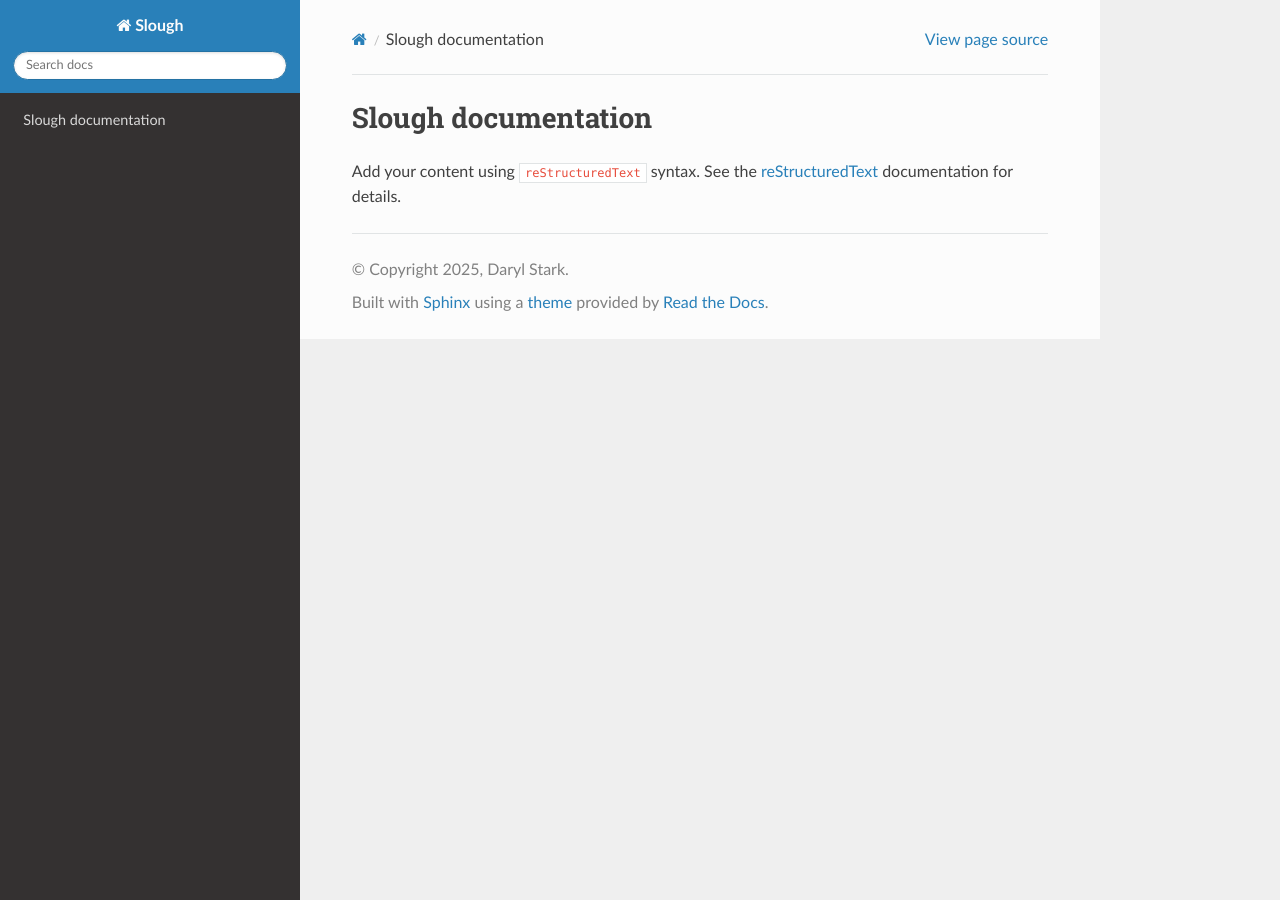
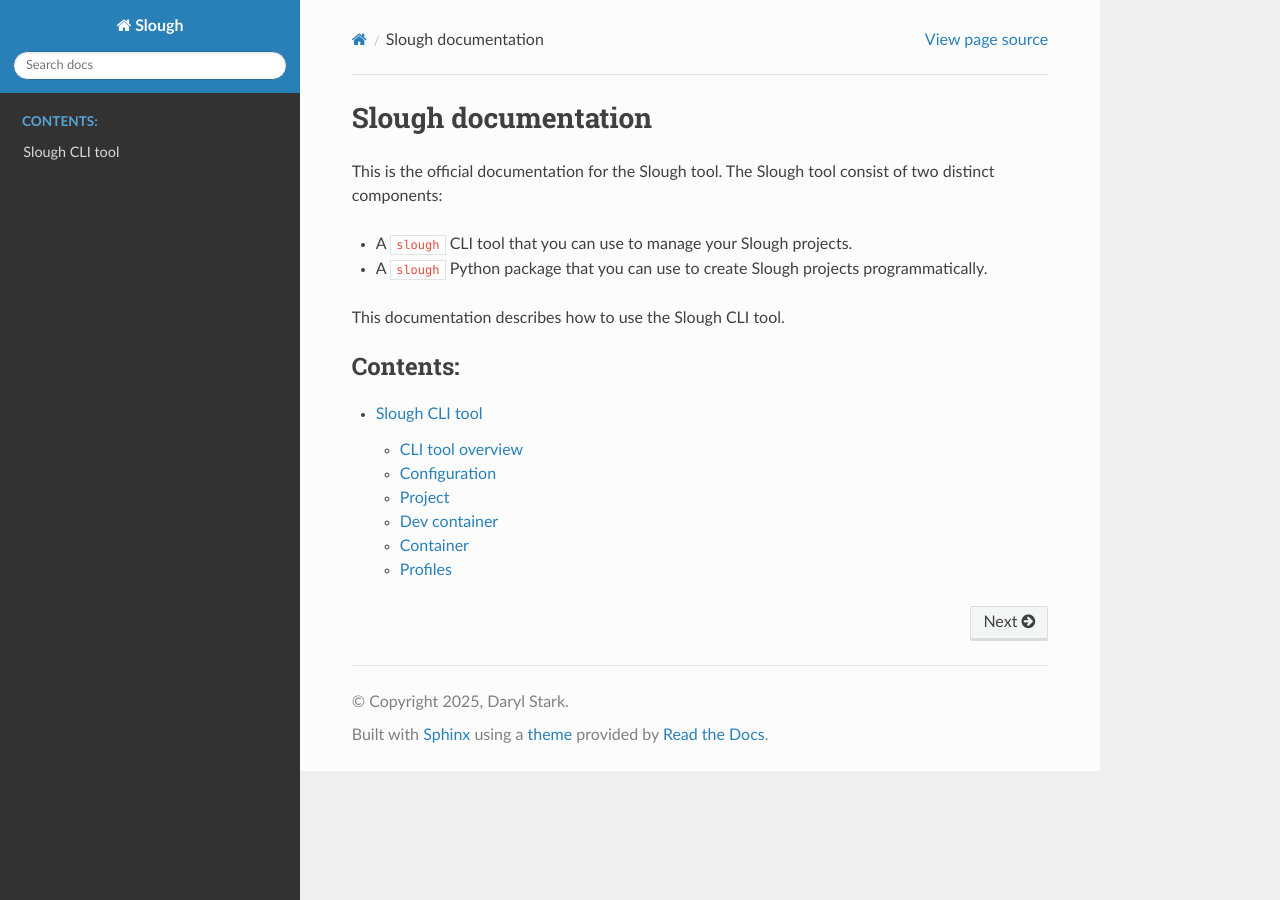
Before and after one commit to DarylStark/slough-lib-py-slough, a Sphinx documentation site: the page built from docs/source/index.rst, in a window 1280 px wide. Built offline with Sphinx 7.4.7 and the Read the Docs theme 3.1.0, drawn with Linux system fonts in a browser that asks for light colours.

Commit message:
docs: Initial docs.

```diff
--- /dev/null
+++ b/docs/source/cli_tool/00-index.rst
@@ -0,0 +1,15 @@
+Slough CLI tool
+===============
+
+This section describes the Slough CLI tool.
+
+.. toctree::
+   :maxdepth: 2
+   :caption: Contents:
+
+   01-overview
+   02-config
+   03-project
+   04-dev-container
+   05-container
+   06-profiles
--- /dev/null
+++ b/docs/source/cli_tool/01-overview.rst
@@ -0,0 +1,47 @@
+CLI tool overview
+=================
+
+You can start the CLI tool by using the command `slough`. If you enter it without any arguments, or with the ``--help`` argument, you get a generic help for the command:
+
+.. code-block:: bash
+
+   $ slough
+
+   Usage: slough [OPTIONS] COMMAND [ARGS]...
+
+   Common options for all commands.
+   This is run for all commands, and makes sure the correct configuration file is loaded.
+   Args:     ctx (typer.Context): Typer context object.     cfgfile (str): Path to the configuration file.
+   verbosity (int): Verbosity level.     output (OutputType): Output format.
+
+   ╭─ Options ─────────────────────────────────────────────────────────────────────────────────────────────────────╮
+   │ --verbosity           -v      INTEGER RANGE [x<=2]        Increase output verbosity. [default: 0]             │
+   │ --output                      [console|env|exported-env]  Output format. [default: console]                   │
+   │ --install-completion                                      Install completion for the current shell.           │
+   │ --show-completion                                         Show completion for the current shell, to copy it   │
+   │                                                           or customize the installation.                      │
+   │ --help                                                    Show this message and exit.                         │
+   ╰───────────────────────────────────────────────────────────────────────────────────────────────────────────────╯
+   ╭─ Commands ────────────────────────────────────────────────────────────────────────────────────────────────────╮
+   │ version         Print version.                                                                                │
+   │ config          Configuration related commands.                                                               │
+   │ project         Project related commands.                                                                     │
+   │ dev-container   Dev container commands.                                                                       │
+   │ container       Container commands.                                                                           │
+   │ profiles        Configuration profiles.                                                                       │
+   ╰───────────────────────────────────────────────────────────────────────────────────────────────────────────────╯
+
+To get the current version for the ``slough`` CLI tool, give the ``version`` command:
+
+.. code-block:: bash
+
+    $ slough version
+    Slough CLI 1.0.0-beta.7
+
+There are several sections in the ``slough`` CLI tool that you can use:
+
+-   ``config``: the manage configuration (:doc:`documentation <02-config>`)
+-   ``project``: to initialize a project or configurate a development environment (:doc:`documentation <03-project>`)
+-   ``dev-container``: to generate the needed configuration for a development container (:doc:`documentation <04-dev-container>`)
+-   ``container``: to set options for container configuration (:doc:`documentation <05-container>`)
+-   ``profiles``: to manage configuration profiles (:doc:`documentation <06-profiles>`)
--- /dev/null
+++ b/docs/source/cli_tool/02-config.rst
@@ -0,0 +1,2 @@
+Configuration
+=============
--- /dev/null
+++ b/docs/source/cli_tool/03-project.rst
@@ -0,0 +1,2 @@
+Project
+=======
--- /dev/null
+++ b/docs/source/cli_tool/04-dev-container.rst
@@ -0,0 +1,2 @@
+Dev container
+=============
--- /dev/null
+++ b/docs/source/cli_tool/05-container.rst
@@ -0,0 +1,2 @@
+Container
+=========
--- /dev/null
+++ b/docs/source/cli_tool/06-profiles.rst
@@ -0,0 +1,2 @@
+Profiles
+========
--- a/docs/source/index.rst
+++ b/docs/source/index.rst
@@ -1,16 +1,15 @@
-.. Slough documentation master file, created by
-   sphinx-quickstart on Wed Jul  9 09:38:59 2025.
-   You can adapt this file completely to your liking, but it should at least
-   contain the root `toctree` directive.
-
 Slough documentation
 ====================
 
-Add your content using ``reStructuredText`` syntax. See the
-`reStructuredText <https://www.sphinx-doc.org/en/master/usage/restructuredtext/index.html>`_
-documentation for details.
+This is the official documentation for the Slough tool. The Slough tool consist of two distinct components:
 
+-  A ``slough`` CLI tool that you can use to manage your Slough projects.
+-  A ``slough`` Python package that you can use to create Slough projects programmatically.
+
+This documentation describes how to use the Slough CLI tool.
 
 .. toctree::
    :maxdepth: 2
    :caption: Contents:
+
+   cli_tool/00-index
```
